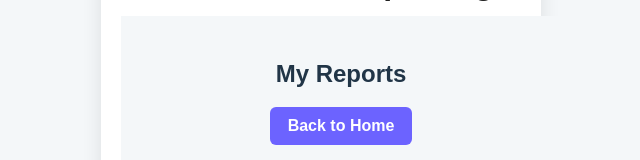
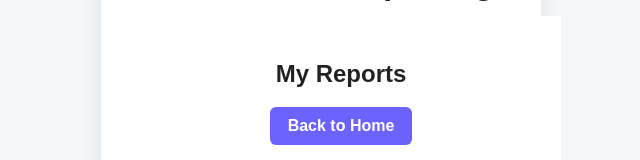
Before and after one commit to chinmayivasista-gthub/civic-pwa, a React (Vite) app: page /reports in a window 1280 px wide. Shown: the top 160 px of the page, without its empty margins (319-959 px from the left). Built offline with nearby package versions, Linux system fonts and the light colour scheme.

Commit message:
Update ReportsPage.jsx

```diff
--- a/src/components/ReportsPage.jsx
+++ b/src/components/ReportsPage.jsx
@@ -5,17 +5,18 @@ function ReportsPage({ complaints }) {
   return (
     <div
       style={{
+        backgroundColor: "#fff", // remove grey background
+        width: "100%",
+        minHeight: "100vh",
         display: "flex",
         flexDirection: "column",
-        justifyContent: "flex-start",
         alignItems: "center",
-        minHeight: "100vh",
-        width: "100%",
-        padding: "20px",
-        backgroundColor: "#f4f7f9"
+        padding: "20px"
       }}
     >
-      <h2 style={{ marginBottom: "15px", textAlign: "center" }}>My Reports</h2>
+      <h2 style={{ marginBottom: "15px", textAlign: "center", color: "#222" }}>
+        My Reports
+      </h2>
 
       <Link to="/">
         <button
@@ -35,7 +36,9 @@ function ReportsPage({ complaints }) {
       </Link>
 
       {complaints.length === 0 ? (
-        <p style={{ fontWeight: "bold", textAlign: "center" }}>No complaints submitted yet.</p>
+        <p style={{ fontWeight: "bold", textAlign: "center" }}>
+          No complaints submitted yet.
+        </p>
       ) : (
         <table
           style={{
@@ -43,11 +46,7 @@ function ReportsPage({ complaints }) {
             maxWidth: "800px",
             borderCollapse: "collapse",
             marginTop: "10px",
-            textAlign: "center",
-            backgroundColor: "white",
-            boxShadow: "0 4px 10px rgba(0,0,0,0.1)",
-            borderRadius: "8px",
-            overflow: "hidden"
+            textAlign: "center"
           }}
         >
           <thead>
```
